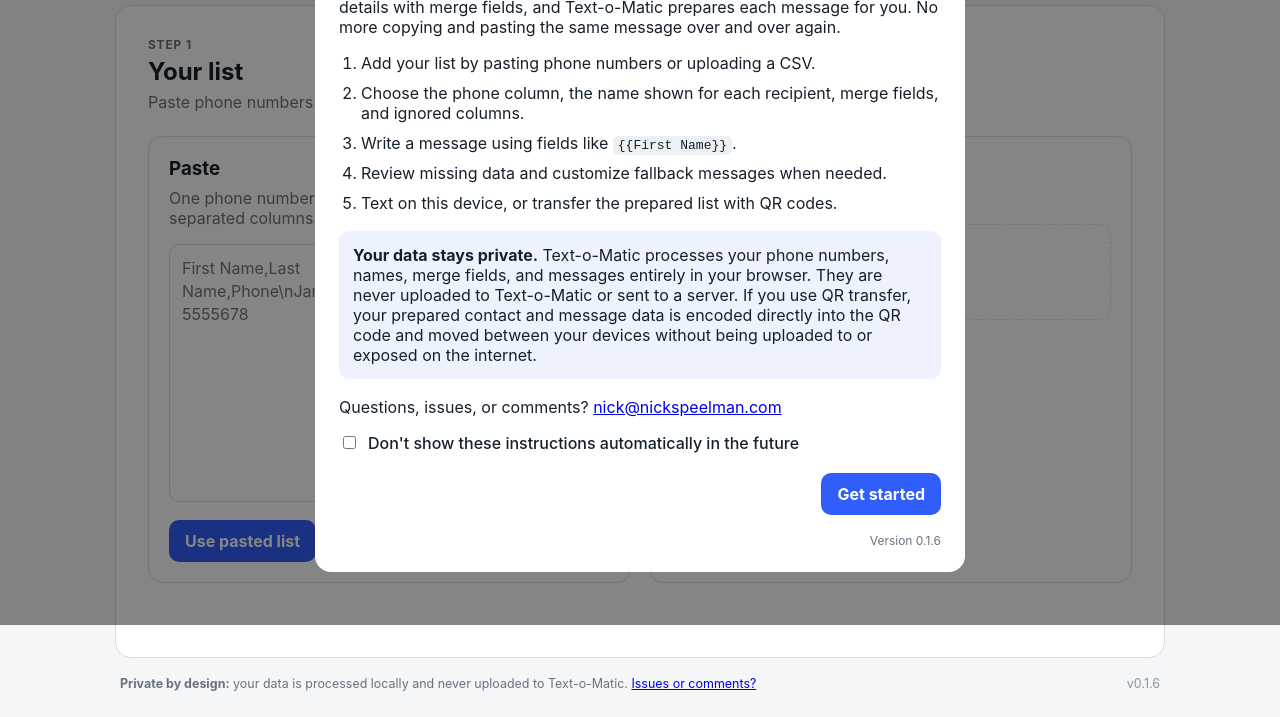
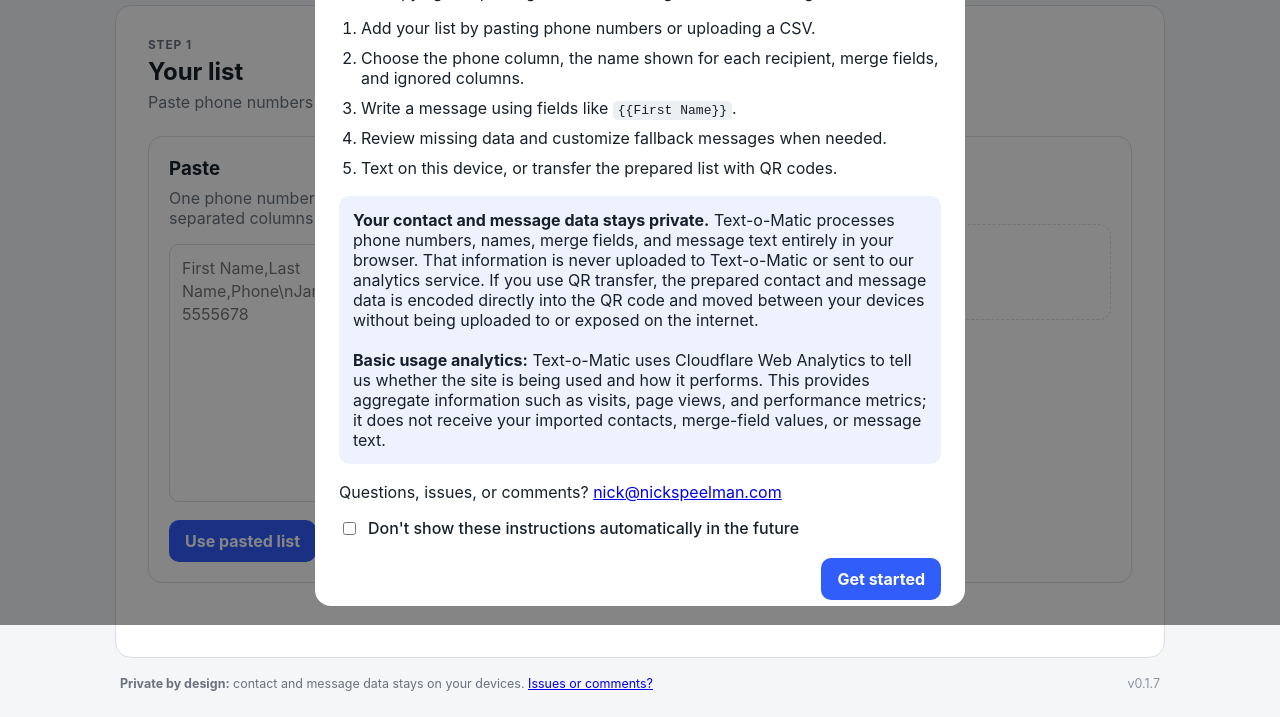
Before and after one commit to nickspeelman/text-o-matic, a plain HTML site: page index.html in a window 1280 px wide. Shown: the part 175-892 px from the top of the page. Drawn offline with Linux system fonts and the light colour scheme.

Commit message:
adding analytics

```diff
--- a/index.html
+++ b/index.html
@@ -193,7 +193,7 @@
     </main>
 
     <footer>
-      <span><strong>Private by design:</strong> your data is processed locally and never uploaded to Text-o-Matic. <a href="mailto:nick@nickspeelman.com?subject=Text-o-Matic%20feedback">Issues or comments?</a></span>
+      <span><strong>Private by design:</strong> contact and message data stays on your devices. <a href="mailto:nick@nickspeelman.com?subject=Text-o-Matic%20feedback">Issues or comments?</a></span>
       <span class="version" data-app-version>v…</span>
     </footer>
   </div>
@@ -215,7 +215,7 @@
         <li>Review missing data and customize fallback messages when needed.</li>
         <li>Text on this device, or transfer the prepared list with QR codes.</li>
       </ol>
-      <div class="privacy-note"><strong>Your data stays private.</strong> Text-o-Matic processes your phone numbers, names, merge fields, and messages entirely in your browser. They are never uploaded to Text-o-Matic or sent to a server. If you use QR transfer, your prepared contact and message data is encoded directly into the QR code and moved between your devices without being uploaded to or exposed on the internet.</div>
+      <div class="privacy-note"><strong>Your contact and message data stays private.</strong> Text-o-Matic processes phone numbers, names, merge fields, and message text entirely in your browser. That information is never uploaded to Text-o-Matic or sent to our analytics service. If you use QR transfer, the prepared contact and message data is encoded directly into the QR code and moved between your devices without being uploaded to or exposed on the internet.<br><br><strong>Basic usage analytics:</strong> Text-o-Matic uses Cloudflare Web Analytics to tell us whether the site is being used and how it performs. This provides aggregate information such as visits, page views, and performance metrics; it does not receive your imported contacts, merge-field values, or message text.</div>
       <p class="help-contact">Questions, issues, or comments? <a href="mailto:nick@nickspeelman.com?subject=Text-o-Matic%20feedback">nick@nickspeelman.com</a></p>
       <label class="check-row"><input id="hideHelpCheckbox" type="checkbox"> Don't show these instructions automatically in the future</label>
       <div class="dialog-actions"><button id="helpDoneBtn" class="primary" value="default">Get started</button></div>
@@ -262,5 +262,8 @@
 
   <script src="https://cdn.jsdelivr.net/npm/qrcodejs@1.0.0/qrcode.min.js" crossorigin="anonymous"></script>
   <script src="app.js"></script>
+  <!-- Cloudflare Web Analytics -->
+  <script type="module" src="https://static.cloudflareinsights.com/beacon.min.js" data-cf-beacon='{"token": "a282c271271a4e3aa423df8c49e31fb4"}'></script>
+  <!-- End Cloudflare Web Analytics -->
 </body>
 </html>
--- a/service-worker.js
+++ b/service-worker.js
@@ -1,4 +1,4 @@
-const APP_VERSION = '0.1.6';
+const APP_VERSION = '0.1.7';
 const CACHE_NAME = `text-o-matic-v${APP_VERSION}`;
 const CORE_ASSETS = [
   './',
```
Also changed, not shown: README.md.
